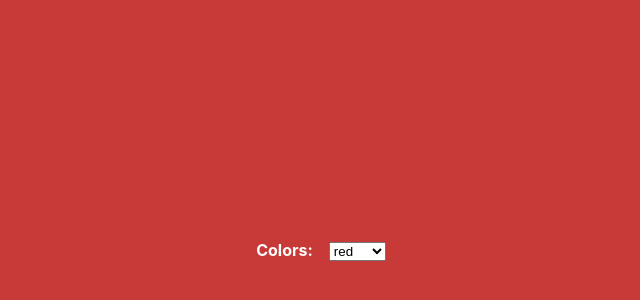
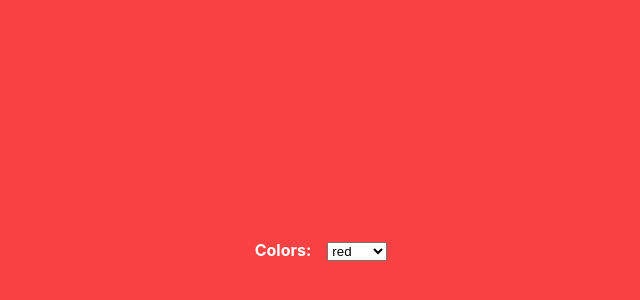
Before and after one commit to rachelrondon/dropdown-menu, a React (Create React App) app: page / in a window 1280 px wide. Shown: the part 150-450 px from the top of the page, without its empty margins (319-959 px from the left). Built offline with nearby package versions, Linux system fonts and the light colour scheme.

Commit message:
feat: update colors

```diff
--- a/src/Dropdown.css
+++ b/src/Dropdown.css
@@ -10,16 +10,17 @@
   font-weight: bold;
 }
 
-.red {
-  background-color: #C73A38;
-}
-
-.green {
-  background-color: #53AC65;
+.yellow {
+  background-color: #f9c74f;
 }
 
 .blue {
-  background-color: #407FBF;
+ background-color: #4d9de0;
+ /* background-color: #1d4e89; */
+}
+
+.red {
+  background-color: #f94144;
 }
 
 .dropdown {
--- a/src/Dropdown.js
+++ b/src/Dropdown.js
@@ -3,7 +3,7 @@ import './Dropdown.css';
 
 const Dropdown = () => {
 
-  const listOfColors = ["red", "blue", "green"];
+  const listOfColors = ["red", "yellow", "blue"];
   const [selectedColor, setSelectedColor] = useState("red");
   const className = `layout ${selectedColor}`;
 
```
